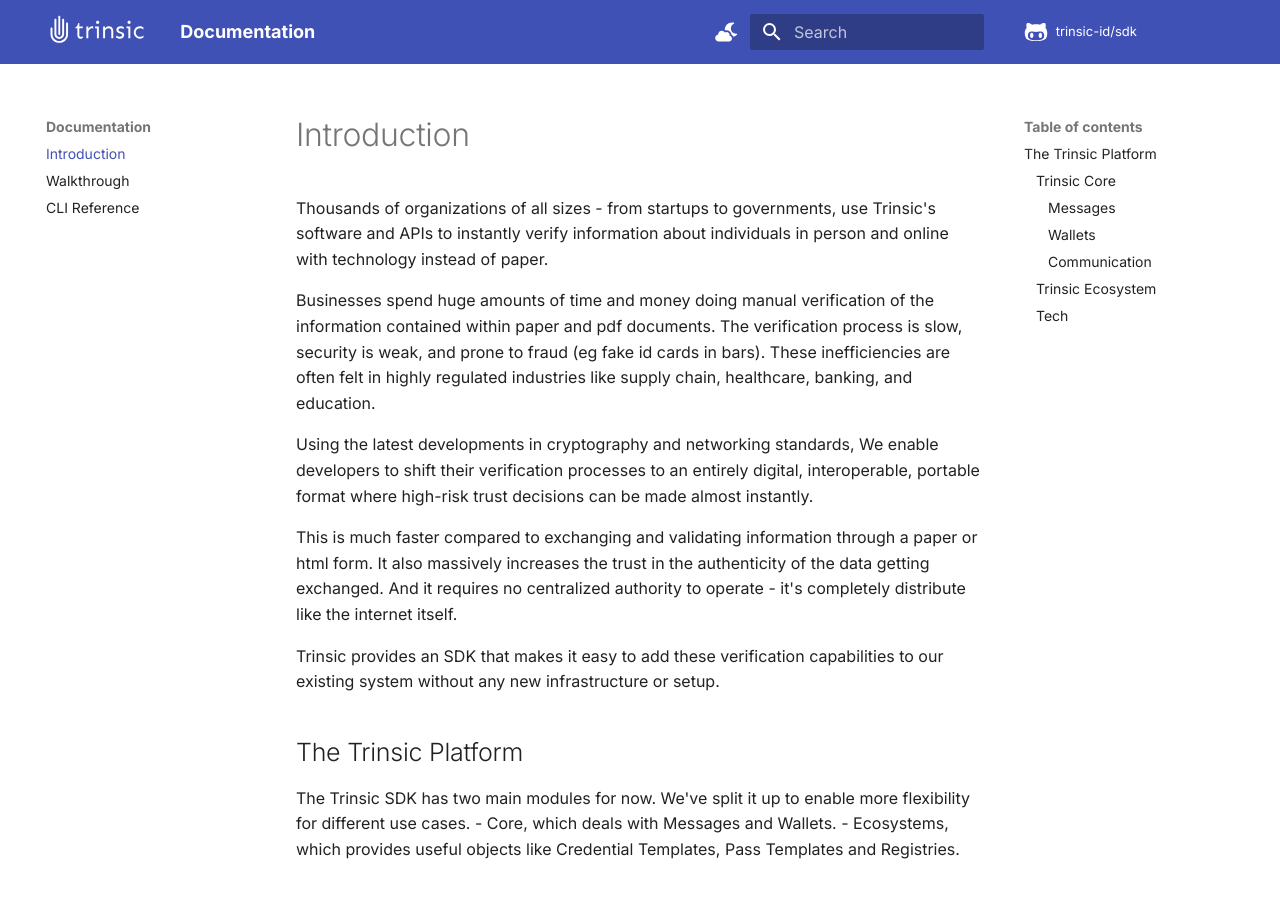
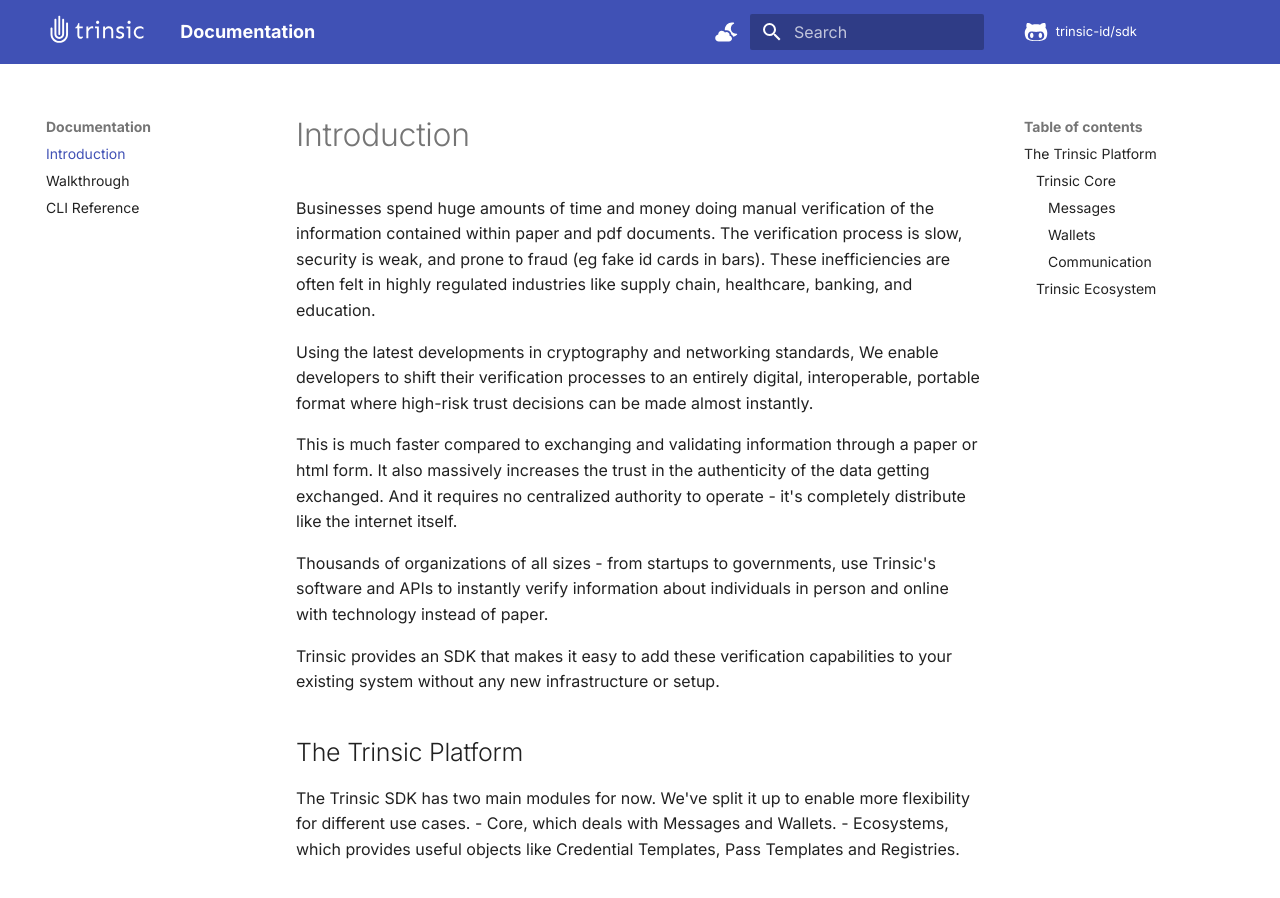
Before and after one commit to trinsic-id/v2-sdk, an MkDocs documentation site: the page built from docs/index.md, in a window 1280 px wide and 900 px high. Built offline with MkDocs 1.6.1 and Material for MkDocs 9.7.7, drawn with Linux system fonts in a browser that asks for light colours; comment, search, counter and statistics services are not loaded.

Commit message:
minor cleanup

```diff
--- a/docs/index.md
+++ b/docs/index.md
@@ -1,13 +1,13 @@
 # Introduction
-Thousands of organizations of all sizes - from startups to governments, use Trinsic's software and APIs to instantly verify information about individuals in person and online with technology instead of paper.
-
 Businesses spend huge amounts of time and money doing manual verification of the information contained within paper and pdf documents. The verification process is slow, security is weak, and prone to fraud (eg fake id cards in bars). These inefficiencies are often felt in highly regulated industries like supply chain, healthcare, banking, and education.
 
 Using the latest developments in cryptography and networking standards, We enable developers to shift their verification processes to an entirely digital, interoperable, portable format where high-risk trust decisions can be made almost instantly.
 
 This is much faster compared to exchanging and validating information through a paper or html form. It also massively increases the trust in the authenticity of the data getting exchanged. And it requires no centralized authority to operate - it's completely distribute like the internet itself.
 
-Trinsic provides an SDK that makes it easy to add these verification capabilities to our existing system without any new infrastructure or setup.
+Thousands of organizations of all sizes - from startups to governments, use Trinsic's software and APIs to instantly verify information about individuals in person and online with technology instead of paper.
+
+Trinsic provides an SDK that makes it easy to add these verification capabilities to your existing system without any new infrastructure or setup.
 
 ## The Trinsic Platform
 
@@ -57,5 +57,3 @@
 
 **Trust Registry**
 Shows a list of authorized issuers and verifiers and the templates they're authorized to use.
-
-### Tech
```
